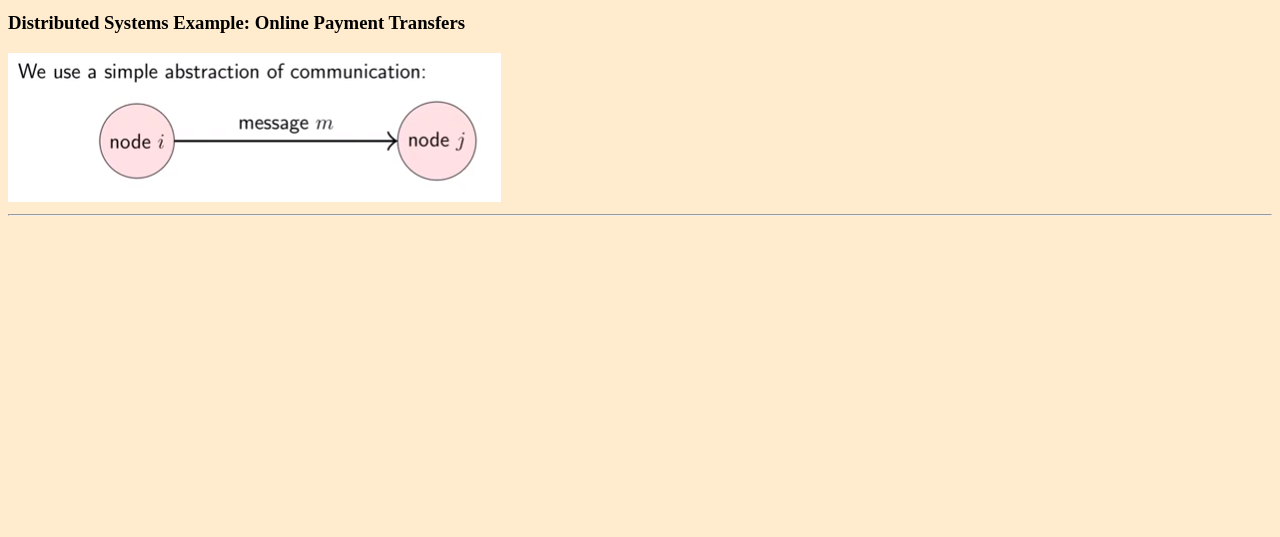
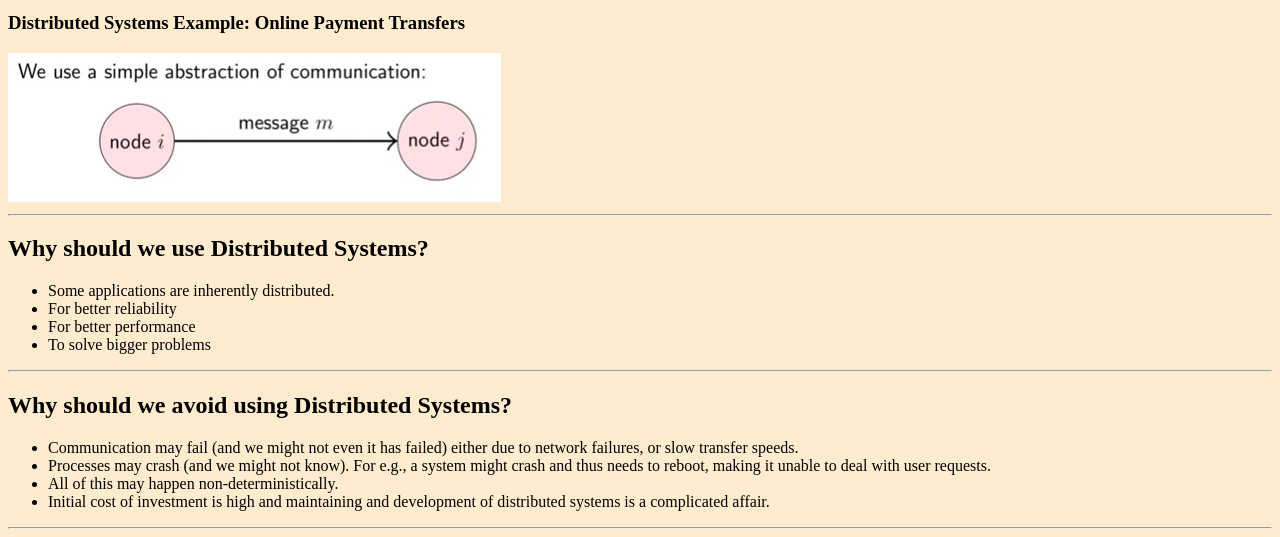
Before and after one commit to SuyashD95/dist-sys-in-flask, a Flask app: page / in a window 1280 px wide. Shown: the part 421-958 px from the top of the page. Before the commit the page ends 637 px from the top, so only its background shows below. Run offline with Flask 2, Linux system fonts and the light colour scheme.

Commit message:
Add sections on why to use and avoid distributed systems

```diff
--- a/templates/home.html
+++ b/templates/home.html
@@ -46,5 +46,27 @@
   </article>
   <hr>
 
+  <article id="use_distributed_system">
+    <h2>Why should we use Distributed Systems?</h2>
+    <ul>
+      <li>Some applications are inherently distributed.</li>
+      <li>For better reliability</li>
+      <li>For better performance</li>
+      <li>To solve bigger problems</li>
+    </ul>
+  </article>
+  <hr>
+
+  <article id="avoid_distributed_system">
+    <h2>Why should we avoid using Distributed Systems?</h2>
+    <ul>
+      <li>Communication may fail (and we might not even it has failed) either due to network failures, or slow transfer speeds.</li>
+      <li>Processes may crash (and we might not know). For e.g., a system might crash and thus needs to reboot, making it unable to deal with user requests.</li>
+      <li>All of this may happen non-deterministically.</li>
+      <li>Initial cost of investment is high and maintaining and development of distributed systems is a complicated affair.</li>
+    </ul>
+  </article>
+  <hr>
+
 </body>
 </html>
```
